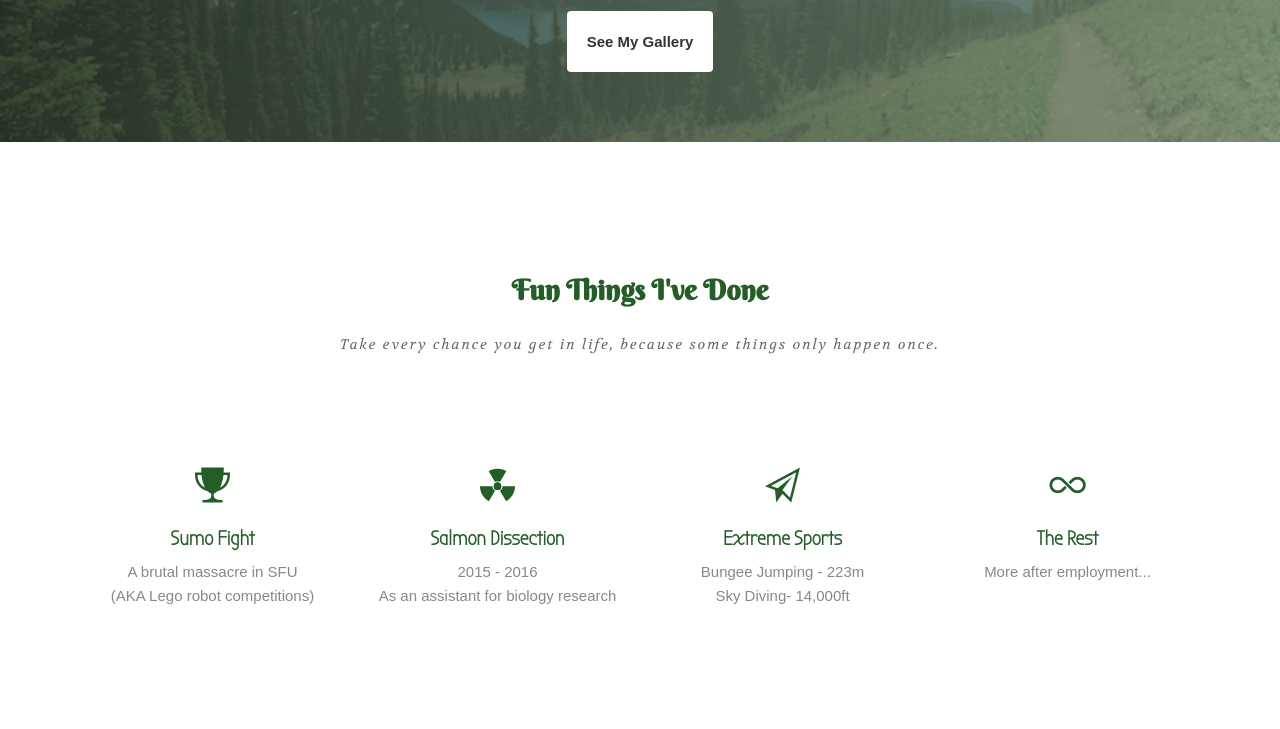
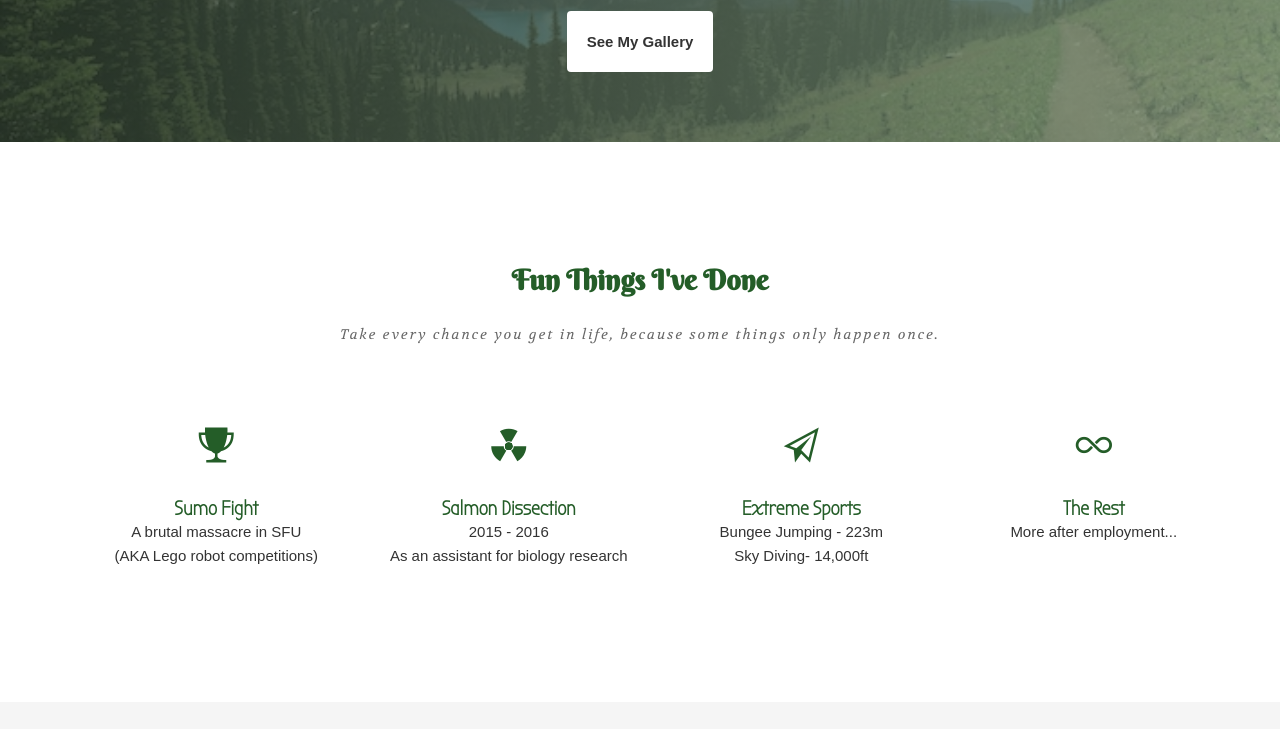
Before and after one commit to Shellyhan/homePage, a plain HTML site: page index.html in a window 1280 px wide. Shown: the part 3457-4186 px from the top of the page. Drawn offline with Linux system fonts and the light colour scheme; files whose address does not match are found by name; a web font is replaced by a local one.

Commit message:
updated index style

```diff
--- a/css/style.css
+++ b/css/style.css
@@ -278,33 +278,31 @@ font header .navbar-default .navbar-nav li a:hover {
 /*--
 	content Start
 --*/
+
 #fun {
-  padding: 100px 0;
+  text-align: center;
+  padding: 90px 0;
 }
-#fun .block h2 {
-  color: #5C5C5C;
+#fun .fun-item {
+  padding-bottom: 30px;
+  border-radius: 20px;
 }
-#fun .block p {
-  padding-top: 50px;
-  color: #7B7B7B;
-}
-#fun .fun-box li {
-  width: 25%;
-  float: left;
-  text-align: center;
-  margin: 30px 0 30px;
+#fun .fun-item i {
+  font-size: 40px;
   color: #245d28;
 }
-#fun .fun-box li i {
-  font-size: 40px;
-}
-#fun .fun-box li h4 {
+#fun .fun-item h4 {
+  padding-top: 20px;
+  margin: 0;
   color: #245d28;
 }
-#fun .fun-box li span {
-  color: #888;
+#fun .fun-item p {
+  color: #676767;
+  padding-top: 10px;
+  margin: 0;
+  font-size: 15px;
+  line-height: 1.5;
   font-family: 'body-font', sans-serif;
-  font-size: 15px;
 }
 
 /*---------------------------------------------
--- a/index.html
+++ b/index.html
@@ -122,7 +122,7 @@
     </section>
 
 
-    <!-- Service Start -->
+    <!-- project Start -->
     <section id="project">
       <div class="container">
         <div class="row">
@@ -210,23 +210,18 @@
       </div>
     </section>
 
-
     <!-- Content Start -->
     <section id="fun">
       <div class="container">
         <div class="row">
-          <div class="section-title text-center">
+          <div class="section-title">
             <h2>Fun Things I've Done</h2>
             <p>Take every chance you get in life, because some things only happen once.</p>
           </div>
         </div>
 
         <div class="row">
-          <div class="col-md-12">
-            <div class="block">
-              <ul class="fun-box clearfix">
-                <li>
-                  <div class="block fun-item">
+          <div class="col-sm-6 col-md-3 fun-item">
             <div class="front">
               <i class="ion-trophy"></i>
               <h4>Sumo Fight</h4>
@@ -236,9 +231,7 @@
               <img src="img/fun-sumo.png" alt="GO!">
             </div>
           </div>
-                </li>
-                <li>
-                  <div class="block fun-item">
+          <div class="col-sm-6 col-md-3 fun-item">
             <div class="front">
               <i class="ion-nuclear"></i>
               <h4>Salmon Dissection</h4>
@@ -248,9 +241,7 @@
               <img src="img/fun-salmon.jpg" alt="Yummy~">
             </div>
           </div>
-                </li>
-                <li>
-                  <div class="block fun-item">
+          <div class="col-sm-6 col-md-3 fun-item">
             <div class="front">
               <i class="ion-paper-airplane"></i>
               <h4>Extreme Sports</h4>
@@ -260,9 +251,7 @@
               <img src="img/fun-sky.png" alt="FLY~">
             </div>
           </div>
-                </li>
-                <li>
-                  <div class="block fun-item">
+          <div class="col-sm-6 col-md-3 fun-item">
             <div class="front">
               <i class="ion-ios-infinite"></i>
               <h4>The Rest</h4>
@@ -270,10 +259,6 @@
             </div>
             <div class="back">
               <img src="img/fun-more.jpg" alt="Oops!">
-                    </div>
-                  </div>
-                </li>
-              </ul>
             </div>
           </div>
         </div>
```
Lines whose indentation alone changed are shown as unchanged.
